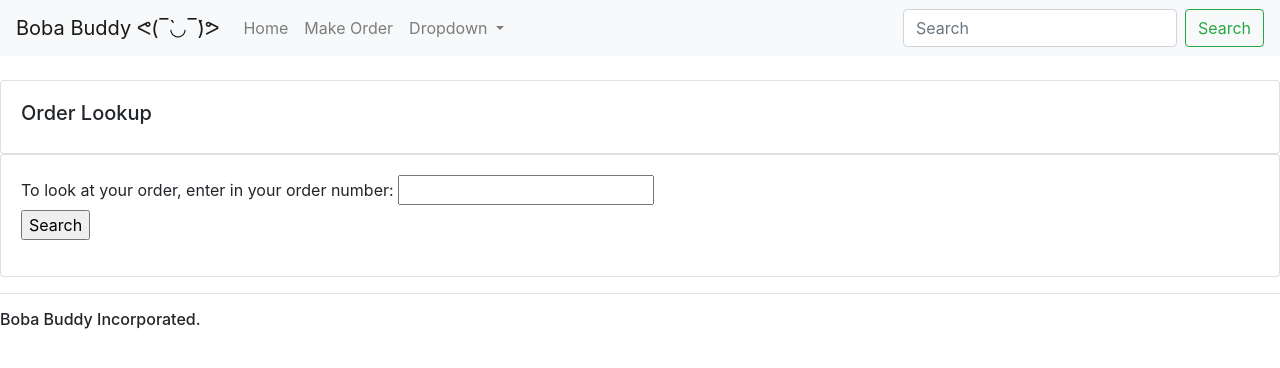
After one commit to jyeh00/CS348-Boba-Buddy, a Django app: page /order_lookup/ in a window 1280 px wide. The commit adds this page. Shown: the top 368 px of the page. Run offline with Django 3.2, Linux system fonts and the light colour scheme; some libraries are stand-ins or nearby versions.

Commit message:
look up orders

```diff
--- a/app/forms.py
+++ b/app/forms.py
@@ -6,3 +6,8 @@ class OrderForm(ModelForm):
     class Meta:
         model = Drink
         exclude = ['drink_id', 'order', 'drink_flavor', 'drink_price', 'tea']
+
+class LookupForm(ModelForm):
+    class Meta:
+        model = Order
+        exclude = ['order_price']
--- a/app/templates/apptemplates/main.html
+++ b/app/templates/apptemplates/main.html
@@ -9,13 +9,13 @@
 
         {% block content %}
         <button type="button" class="btn btn-primary btn-lg btn-block" onclick="window.location.href='order_home'">New Order</button>
-        <button type="button" class="btn btn-secondary btn-lg btn-block" onclick="window.location.href='create_order'">Order Lookup</button>
+        <button type="button" class="btn btn-secondary btn-lg btn-block" onclick="window.location.href='order_lookup'">Order Lookup</button>
 
         <p1>welcome to the main page. this is an app to help u make boba tea orders. created by 3 cs majors with no life.</p1>
 
         {% endblock %}
         <hr>
-        <h5>Boba Buddy Incorporated.</h5>
+        <h6>Boba Buddy Incorporated.</h6>
 </body>
 <script src="https://code.jquery.com/jquery-3.2.1.slim.min.js" integrity="sha384-KJ3o2DKtIkvYIK3UENzmM7KCkRr/rE9/Qpg6aAZGJwFDMVNA/GpGFF93hXpG5KkN" crossorigin="anonymous"></script>
 <script src="https://cdnjs.cloudflare.com/ajax/libs/popper.js/1.12.9/umd/popper.min.js" integrity="sha384-ApNbgh9B+Y1QKtv3Rn7W3mgPxhU9K/ScQsAP7hUibX39j7fakFPskvXusvfa0b4Q" crossorigin="anonymous"></script>
--- /dev/null
+++ b/app/templates/apptemplates/order_lookup.html
@@ -0,0 +1,40 @@
+{% extends 'apptemplates/main.html'%}
+{% block content %}
+
+<br>
+
+		<div class="row">
+			<div class="col-md">
+				<div class="card card-body">
+					<h5>Order Lookup</h5>
+				</div>
+				<div class="card card-body">
+					<table class="table">
+
+                        <form action="../../../order_drink_list/" method="post" id="lookupForm">
+                        {% csrf_token %}
+                         <div>
+                          <label for="orderNum">To look at your order, enter in your order number: </label>
+
+                          <input type="text" name="orderNum" form="lookupForm" id="orderNum" required>
+                        </div>
+                        <div class="form-example">
+                          <input type="submit" value="Search">
+                        </div>
+                      </form>
+
+                      <!--<form method="GET">
+
+                        {{ form.as_p }}
+                        <button type="submit" class="save btn btn-default" style="height:40px;width:200px">Search</button>
+                </form>  -->
+
+
+					</table>
+				</div>
+			</div>
+
+		</div>
+
+
+  {% endblock %}
--- a/app/templates/apptemplates/popular_drinks.html
+++ b/app/templates/apptemplates/popular_drinks.html
@@ -5,7 +5,7 @@
 		<div class="row">
 			<div class="col-md">
 				<div class="card card-body">
-					<h5>Popular Drinks</h5>
+					<h5>Most Popular Drinks</h5>
 				</div>
 				<div class="card card-body">
 					<table class="table">
--- a/app/urls.py
+++ b/app/urls.py
@@ -16,5 +16,7 @@ urlpatterns = [
     path('order_home/popular_drinks/', views.popularDrinks, name='popular_drinks'),
     path('stored_proc_all/', views.storedProcedure, name="stored_proc_all"),
     # path('stored_proc_popular/', views.popularDrinks, name="stored_proc_popular"),
-    path('order_home/all_drinks/', views.allDrinks, name="all_drinks")
+    path('order_home/all_drinks/', views.allDrinks, name="all_drinks"),
+    path('order_lookup/', views.orderLookup, name = "order_lookup"),
+    path('order_drink_list/', views.orderDrinkList, name="order_drink_list")
 ]
--- a/app/views.py
+++ b/app/views.py
@@ -2,7 +2,7 @@ from django.shortcuts import render, redirect
 from django.http import HttpResponse
 from django.db import connection
 from .models import *
-from .forms import OrderForm
+from .forms import OrderForm, LookupForm
 from .filters import OrderFilter
 
 # Create your views here.
@@ -71,3 +71,35 @@ def storedProcedure(request):
     cursor2.execute('call select_menu')
     result = cursor2.fetchall()
     return render(request, 'stored_proc_all.html', {'result':result})
+
+def orderLookup(request):
+
+    lookup = Order.objects.all()
+
+    context = {}
+    context['lookup'] = lookup
+
+    return render(request, 'apptemplates/order_lookup.html', context)
+    # lookup = LookupForm()
+
+    # if request.method == 'GET':
+    #     #print('Printing POST:', request.POST)
+    #     lookup = OrderForm(request.GET)
+    #     if lookup.is_valid():
+    #         lookup.save()
+    #         return redirect('/')
+
+    # # context['lookup'] = lookup
+    # return render(request, 'apptemplates/order_lookup.html', {'lookup': lookup})
+
+
+def orderDrinkList(request):
+    context = {}
+    orderNum = request.POST.get('orderNum', None)
+    orderNumString = str(orderNum)
+    print("poop is " + orderNumString)
+    context['order'] = orderNumString
+
+    drinks =  Drink.objects.all()
+    context['drinks'] = drinks
+    return render(request, 'apptemplates/order_drink_list.html', context)
```
Also changed, not shown: app/templates/apptemplates/order_drink_list.html (added, +21 -0 lines).
